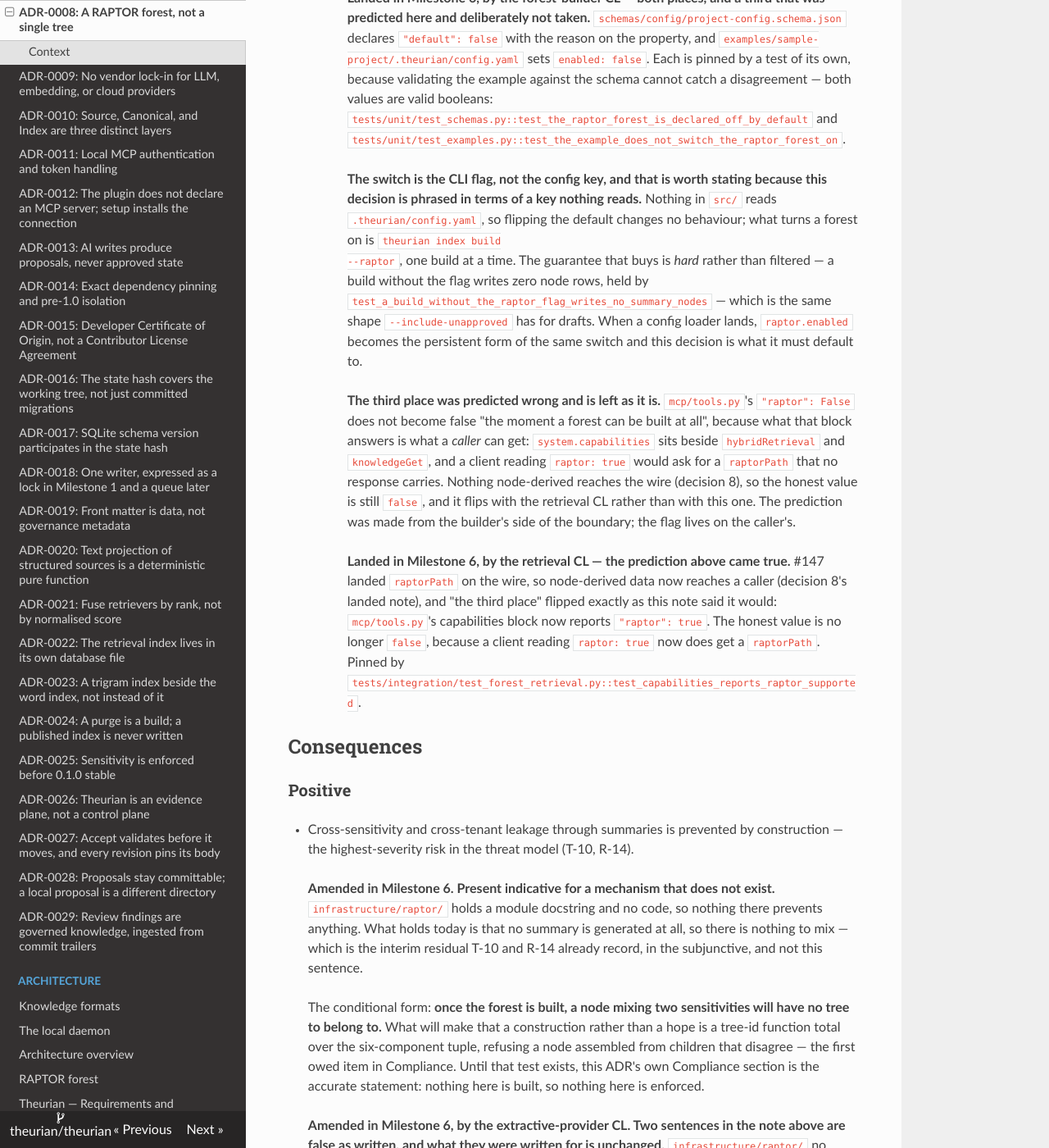
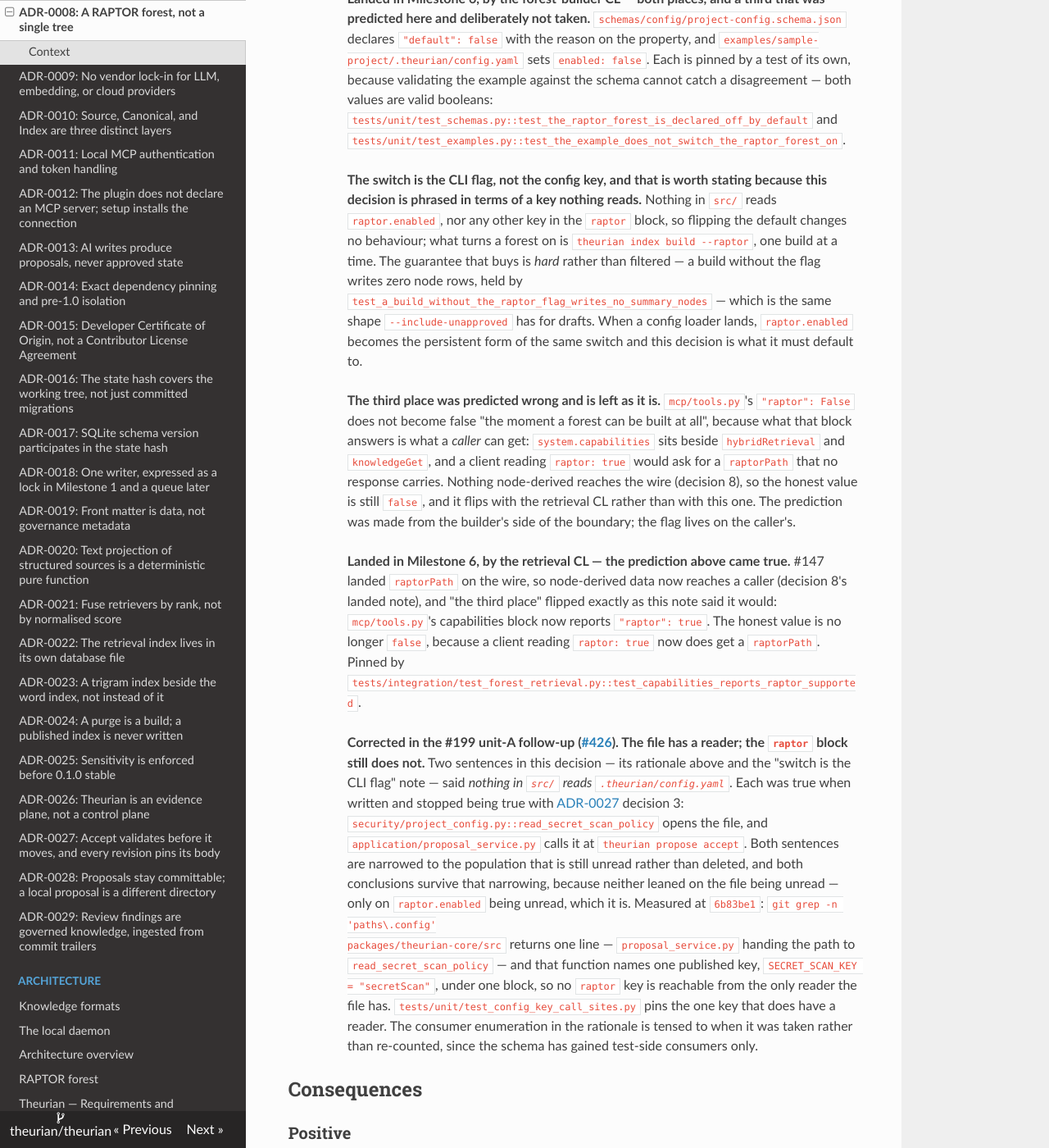
Before and after one commit to theurian/theurian, an MkDocs documentation site: the page built from docs/adr/0008-raptor-forest.md, in a window 1280 px wide and 1400 px high, scrolled down 21745 px. Shown: the whole window at 82% size. Built offline with MkDocs 1.6.1, drawn with Linux system fonts in a browser that asks for light colours; some of the changed text lies outside the part shown.

Commit message:
docs(raptor): narrow the config-file "nothing reads it" claim to the raptor block
`docs/architecture/raptor.md` and ADR-0008 decision 10 both recorded that
nothing in `src/` reads `.theurian/config.yaml`. That was true when each was
written and stopped being true with ADR-0027 decision 3:
`security/project_config.py::read_secret_scan_policy` opens the file, called
from `application/proposal_service.py` at `theurian propose accept`.

Narrowed to the population that is still unread rather than deleted. Both
conclusions survive and are re-derived on the narrower fact, because neither
leaned on the file being unread — only on the `raptor` keys being unread:

- raptor.md: "The threshold is real now and no `raptor` key is read", followed
  by the reader the file does have, and then the same conclusion — the CLI flag
  is the switch and the config key is not.
- ADR-0008 decision 10's rationale is tensed to when it was taken; its "switch
  is the CLI flag" note now says "Nothing in `src/` reads `raptor.enabled`, nor
  any other key in the `raptor` block"; a dated correction blockquote records
  what the two sentences said, what falsified them, and why the conclusions
  hold.

Anchored, since each replacement is itself a never-claim. The defaults are
pinned by
`tests/unit/test_forest_derivation.py::test_the_option_defaults_are_the_config_schemas_own`.
The absence of a reader is a derivation from the narrowness of the one reader
rather than from an absence of grep hits, measured at 6b83be1:

    $ git grep -n 'paths\.config' packages/theurian-core/src
    .../application/proposal_service.py:1148:        policy = read_secret_scan_policy(self._paths.root, self._paths.config)

one line, and `read_secret_scan_policy` names one published key
(`SECRET_SCAN_KEY = "secretScan"`) under one block, so no `raptor` key is
reachable from it. `tests/unit/test_config_key_call_sites.py` pins the one key
that does have a reader.

Part of #426 — the "Nothing in `src/` reads X" class outside the threat model.
Behaviour-identical. A bidirectional pin for the narrowed claim is requested of
the tests specialist; the corpus twin rides the parked #199 unit C.

Signed-off-by: Takehide Uchida <utchy@graphnote-design.com>

```diff
--- a/docs/adr/0008-raptor-forest.md
+++ b/docs/adr/0008-raptor-forest.md
@@ -1058,11 +1058,11 @@ flowchart TB
 > 10. **`raptor.enabled` defaults to `false` in the first release that ships the
 >     forest.** `schemas/config/project-config.schema.json` declares
 >     `"enabled": { "type": "boolean", "default": true }` today. That is not a
->     decision anyone took: nothing in `src/` reads it, or reads
->     `.theurian/config.yaml` at all. The schema's only consumers outside itself
->     are `tests/unit/test_examples.py`, which validates the example document
->     against it, and `tests/unit/test_schemas.py`, which checks one unrelated
->     property — so `default: true` has never taken effect anywhere.
+>     decision anyone took: nothing in `src/` reads it, and when this was written
+>     nothing read `.theurian/config.yaml` at all. The schema's consumers outside
+>     itself were `tests/unit/test_examples.py`, which validates the example
+>     document against it, and `tests/unit/test_schemas.py`, which checks one
+>     unrelated property — so `default: true` has never taken effect anywhere.
 >
 >     A capability whose acceptance tests are owed and whose build cost is
 >     unmeasured (see the amendment to decision 3) ships opt-in, so that turning it
@@ -1091,9 +1091,10 @@ flowchart TB
 >     >
 >     > **The switch is the CLI flag, not the config key, and that is worth
 >     > stating because this decision is phrased in terms of a key nothing reads.**
->     > Nothing in `src/` reads `.theurian/config.yaml`, so flipping the default
->     > changes no behaviour; what turns a forest on is `theurian index build
->     > --raptor`, one build at a time. The guarantee that buys is *hard* rather
+>     > Nothing in `src/` reads `raptor.enabled`, nor any other key in the
+>     > `raptor` block, so flipping the default changes no behaviour; what turns
+>     > a forest on is `theurian index build --raptor`, one build at a time. The
+>     > guarantee that buys is *hard* rather
 >     > than filtered — a build without the flag writes zero node rows, held by
 >     > `test_a_build_without_the_raptor_flag_writes_no_summary_nodes` — which is
 >     > the same shape `--include-unapproved` has for drafts. When a config loader
@@ -1117,6 +1118,28 @@ flowchart TB
 >     > reports `"raptor": true`. The honest value is no longer `false`, because a
 >     > client reading `raptor: true` now does get a `raptorPath`. Pinned by
 >     > `tests/integration/test_forest_retrieval.py::test_capabilities_reports_raptor_supported`.
+>     >
+>     > **Corrected in the #199 unit-A follow-up
+>     > ([#426](https://github.com/theurian/theurian/issues/426)). The file has a
+>     > reader; the `raptor` block still does not.** Two sentences in this
+>     > decision — its rationale above and the "switch is the CLI flag" note —
+>     > said *nothing in `src/` reads `.theurian/config.yaml`*. Each was true
+>     > when written and stopped being true with
+>     > [ADR-0027](0027-accept-validates-before-it-moves.md) decision 3:
+>     > `security/project_config.py::read_secret_scan_policy` opens the file, and
+>     > `application/proposal_service.py` calls it at `theurian propose accept`.
+>     > Both sentences are narrowed to the population that is still unread rather
+>     > than deleted, and both conclusions survive that narrowing, because
+>     > neither leaned on the file being unread — only on `raptor.enabled` being
+>     > unread, which it is. Measured at `6b83be1`: `git grep -n 'paths\.config'
+>     > packages/theurian-core/src` returns one line — `proposal_service.py`
+>     > handing the path to `read_secret_scan_policy` — and that function names
+>     > one published key, `SECRET_SCAN_KEY = "secretScan"`, under one block, so
+>     > no `raptor` key is reachable from the only reader the file has.
+>     > `tests/unit/test_config_key_call_sites.py` pins the one key that does
+>     > have a reader. The consumer enumeration in the rationale is
+>     > tensed to when it was taken rather than re-counted, since the schema has
+>     > gained test-side consumers only.
 
 ## Consequences
 
```
Also changed, not shown: docs/architecture/raptor.md (+17 -6 lines).
